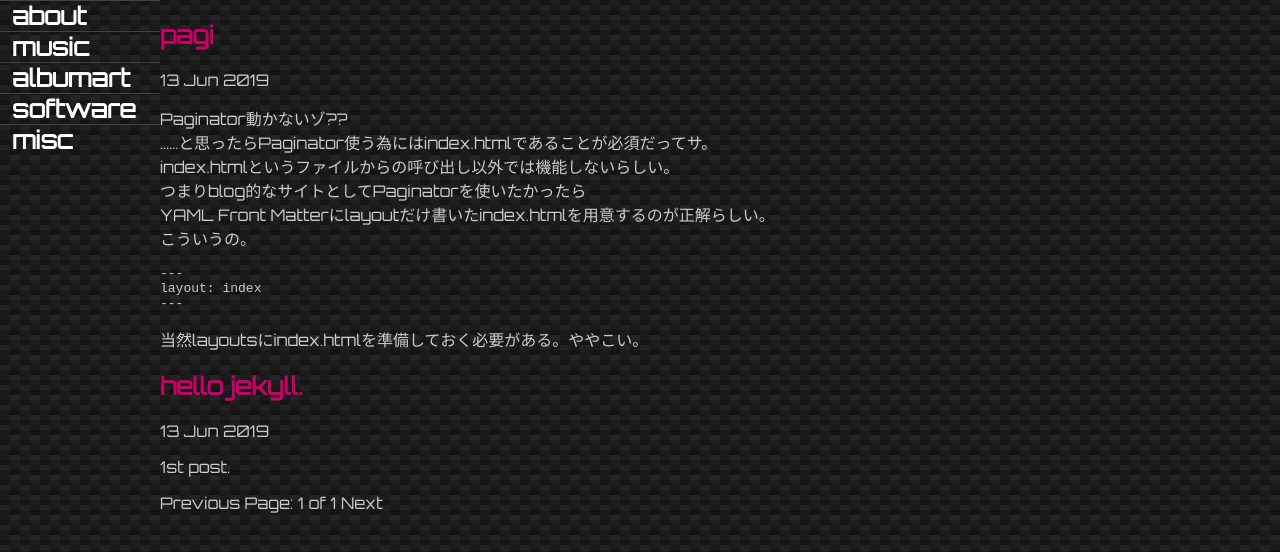
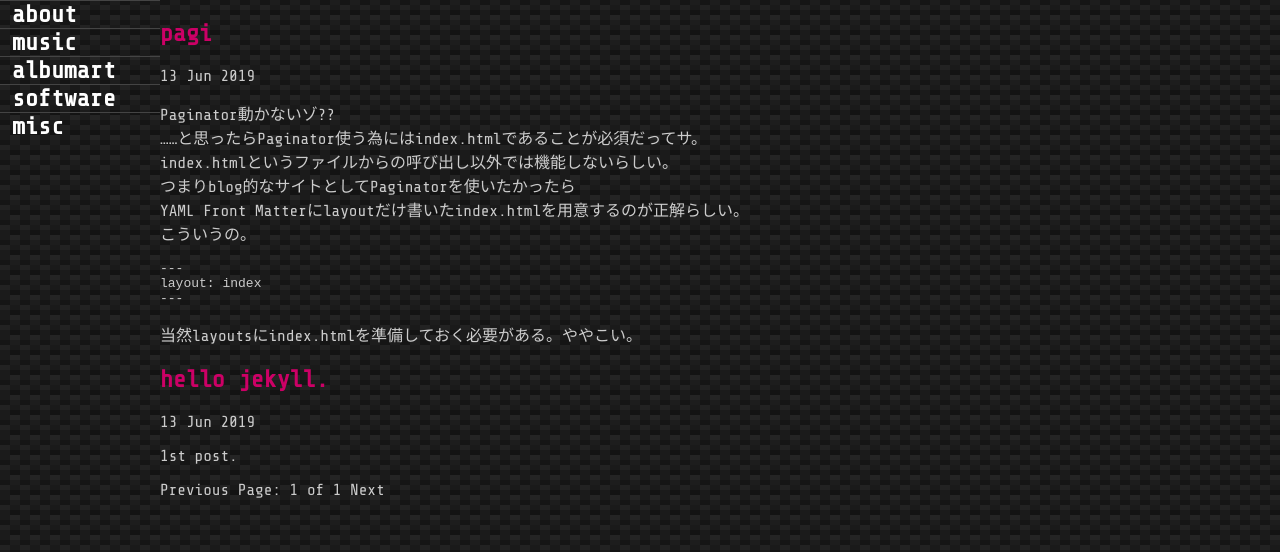
Before and after one commit to switchworks/switchworks.github.io, a Jekyll site: the page built from index.html, in a window 1280 px wide. Shown: the top 552 px of the page. Built offline with Jekyll 4.4.1, drawn with Linux system fonts in a browser that asks for light colours; some web fonts are replaced; the list of posts is cut into pages by our own code.

Commit message:
Update default.html

```diff
--- a/_layouts/default.html
+++ b/_layouts/default.html
@@ -5,11 +5,12 @@
 	<title>{{page.title}} - s1224.com</title>
 	<link href="https://fonts.googleapis.com/css?family=Orbitron&display=swap" rel="stylesheet">
 	<link href="https://fonts.googleapis.com/earlyaccess/roundedmplus1c.css" rel="stylesheet" />
+	<link href="https://fonts.googleapis.com/css?family=Share+Tech+Mono&display=swap" rel="stylesheet">
 	<style>
 	body {
 		margin: 0;
 		overflow:hidden;
-		font-family : "Orbitron", "Rounded Mplus 1c";
+		font-family : 'Share Tech Mono', "Rounded Mplus 1c";
 		color : #cccccc;
 		background:
 			linear-gradient(27deg, #151515 5px, transparent 5px) 0 5px,
```
